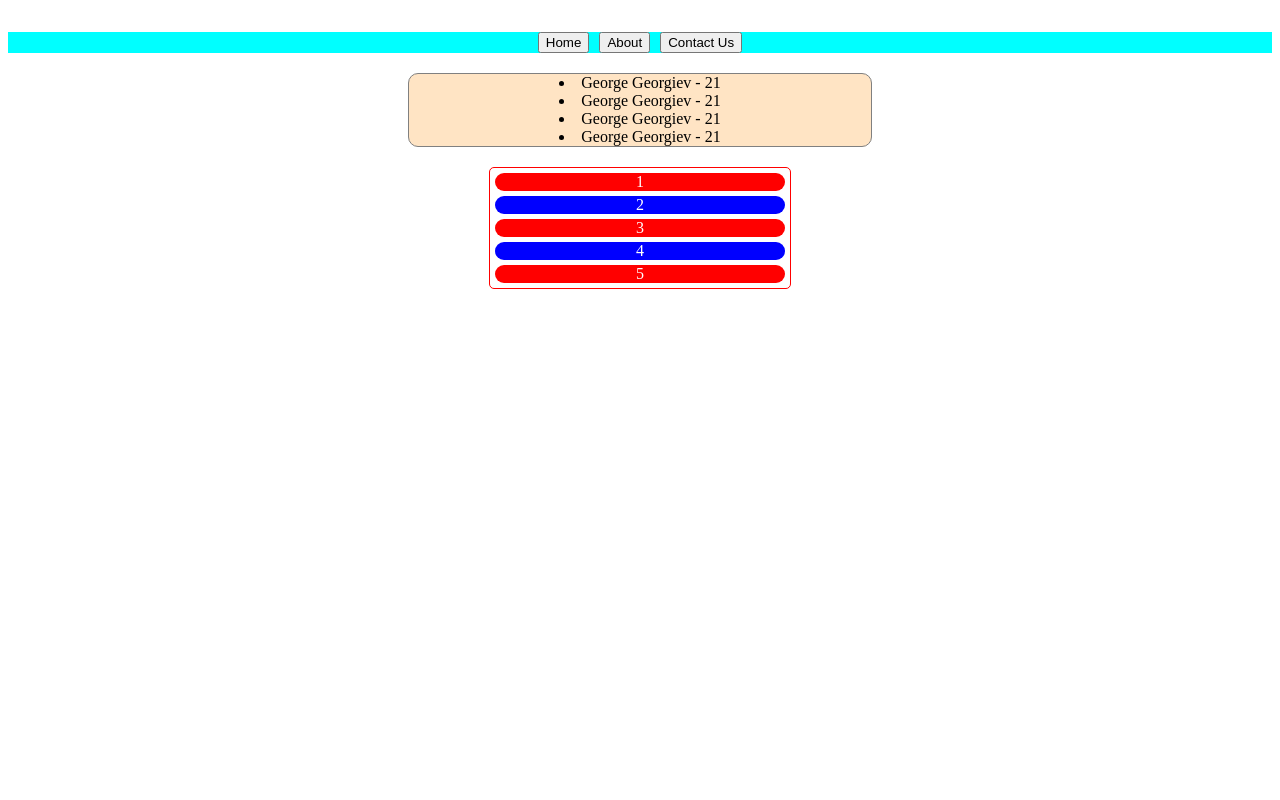
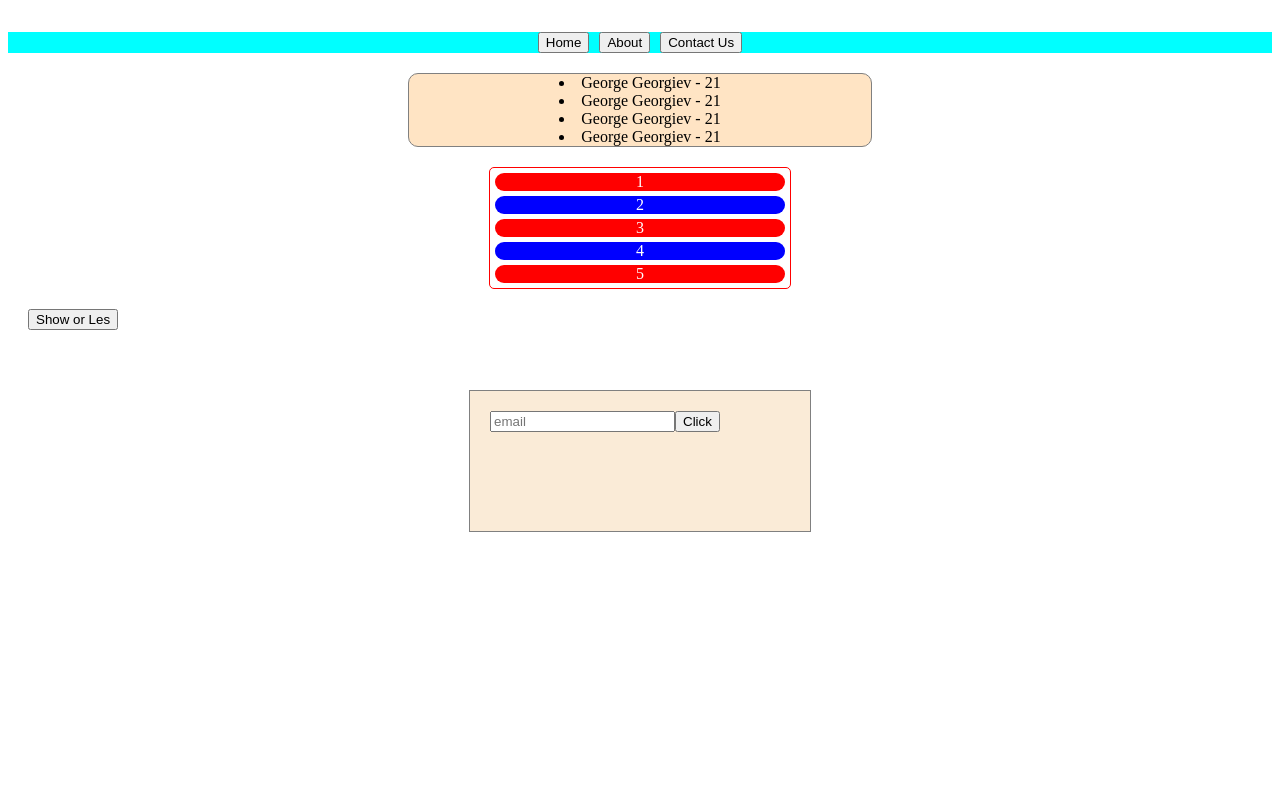
Before and after one commit to SvetlinGG/Angular-Components, an Angular app in the folder component-train/: page / in a window 1280 px wide. Shown: the top 800 px of the page. Built offline with nearby package versions, Linux system fonts and the light colour scheme.

Commit message:
ne shown button

```diff
--- a/component-train/src/app/app.component.css
+++ b/component-train/src/app/app.component.css
@@ -23,3 +23,17 @@
     color: white;
     margin: 5px;
 }
+
+.wrapper {
+    border: 1px solid gray;
+    width: 300px;
+    height: 100px;
+    padding: 20px;
+    margin: 40px auto;
+    background-color: antiquewhite;
+}
+.btn {
+
+    padding: 20px;
+
+}
--- a/component-train/src/app/app.component.html
+++ b/component-train/src/app/app.component.html
@@ -11,5 +11,18 @@
 
     }
 </div>
+<div class="btn">
+    <button (click)="openShow()">Show or Les</button>
+</div>
+
+@if (isShown) {
+    <div class="wrapper">
+        <input type="text" placeholder="email">
+        <button>Click</button>
+    </div>
+}
+
+
+
 
 <app-footer />
--- a/component-train/src/app/app.component.ts
+++ b/component-train/src/app/app.component.ts
@@ -12,5 +12,12 @@ import { MainComponent } from './main/main.component';
   styleUrl: './app.component.css'
 })
 export class AppComponent {
-  numbers = [1, 2, 3, 4, 5]
-}
+  numbers = [1, 2, 3, 4, 5];
+
+  isShown = true;
+
+  openShow(){
+    this.isShown = !this.isShown
+  }
+
+  }
```
